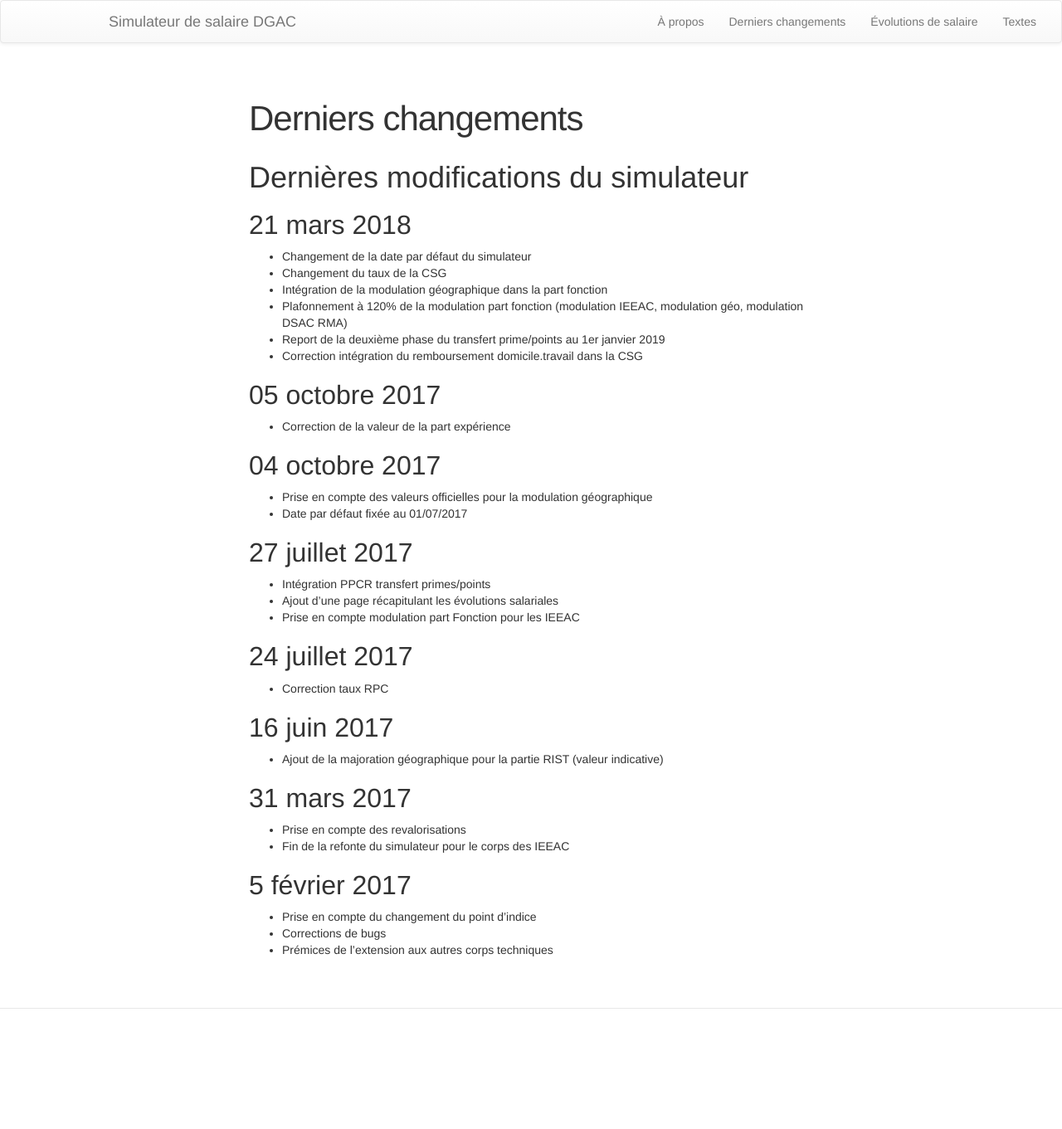
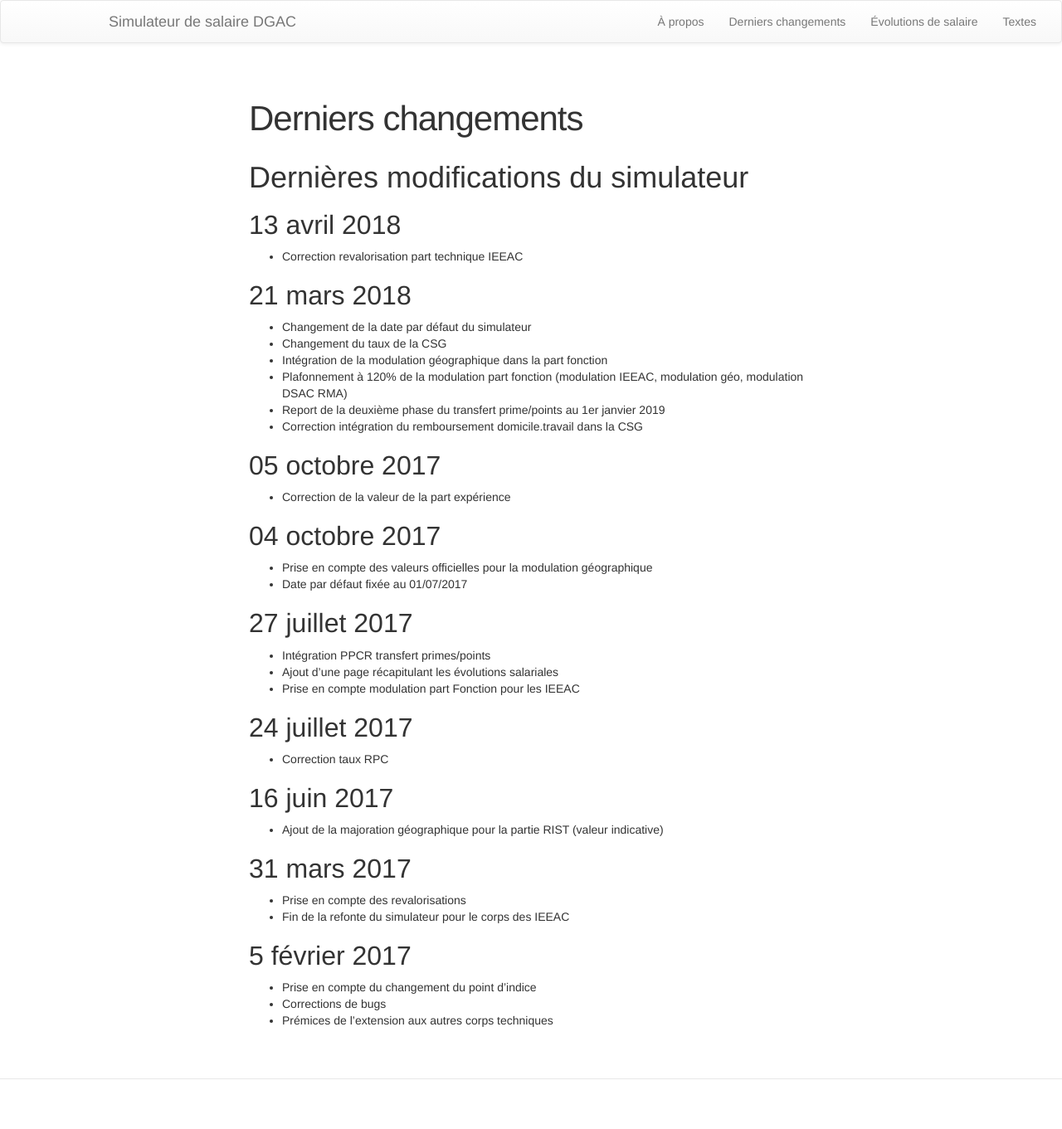
Before and after one commit to DGAC/simupaye, a Jekyll site: the page built from changelog.md, in a window 1280 px wide. Shown: the whole page at 83% size. Built offline with Jekyll 4.4.1, drawn with Linux system fonts in a browser that asks for light colours; before the commit the page ends 1276 px from its top, so only the background shows below that.

Commit message:
Correction part tech

```diff
--- a/_includes/js/simulator.js
+++ b/_includes/js/simulator.js
@@ -439,7 +439,7 @@
         _prime_tech = prime_tech["2016"];
         _evs = evs["2017"];
         _exp = exp["2017"];
-        _partTechIEEAC = partTechIEEAC["2017"];
+        _partTechIEEAC = partTechIEEAC["2018"];
         _rpc = rpc_rate["2018"];
         _transfertPrimes = transfertPrimes["2017"];
         _transfertRetenue = transfertRetenue["2017"];
--- a/evolutions.md
+++ b/evolutions.md
@@ -13,6 +13,7 @@
 
 * Passage du taux de RPC de 10.29% à 10.56%
 * Augmentation de la CSG, compensation sur la base du traitement 2017 et suppression de la contribution solidarité
+* Revalorisation part technique IEEAC
 
 ## 1er juillet 2017
 
```
Also changed, not shown: changelog.md.
